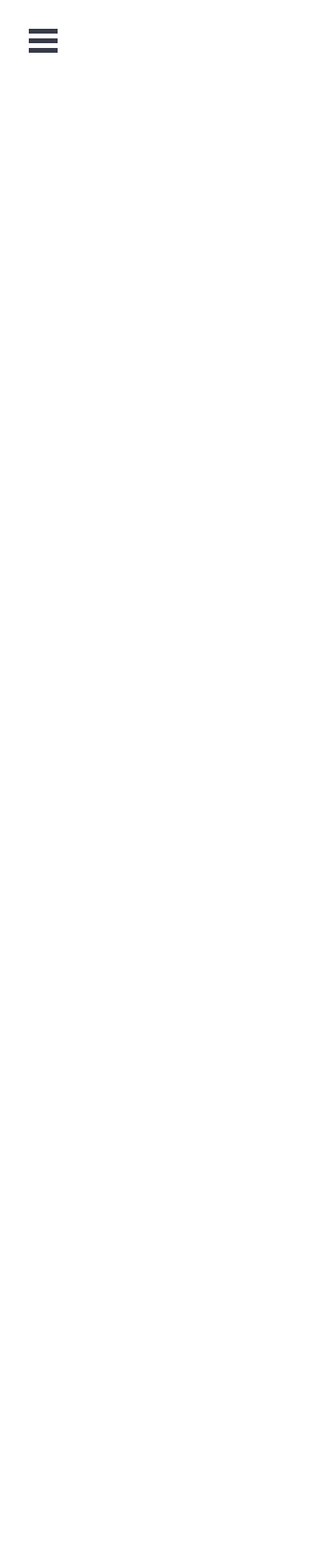
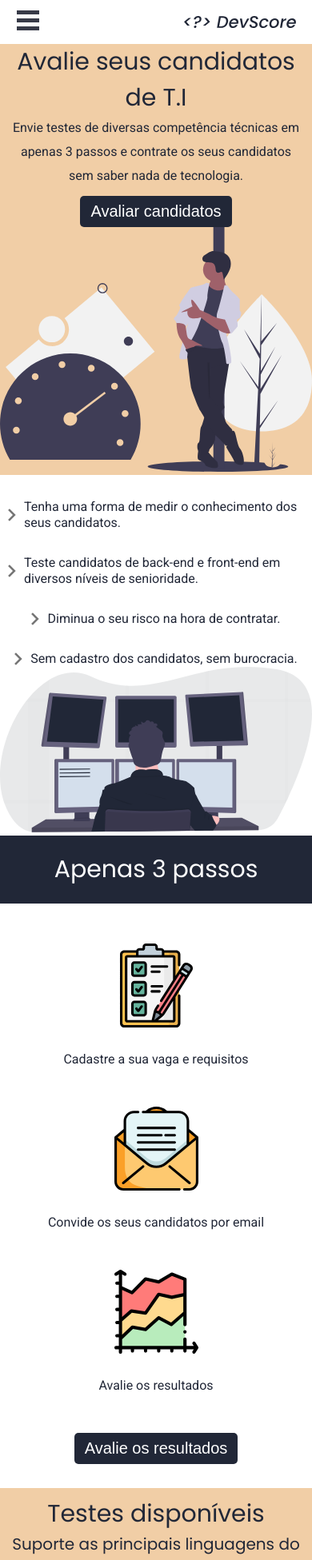
Before and after one commit to fandredev/devscore, a Next.js app: page / in a window 390 px wide. Shown: the top 1951 px of the page at 80% size. Before the commit the page ends 844 px from the top, so only its background shows below. Built offline with nearby package versions, Linux system fonts and the light colour scheme.

Commit message:
feat: add responsive starting in landing

```diff
--- a/src/components/BurgerMenu/styled.ts
+++ b/src/components/BurgerMenu/styled.ts
@@ -2,10 +2,10 @@ import styled from 'styled-components'
 export const styles = {
   bmBurgerButton: {
     position: 'fixed',
-    width: '36px',
-    height: '30px',
-    left: '36px',
-    top: '36px'
+    width: "28px",
+    height: "25px",
+    left: "21px",
+    top: "13px",
   },
   bmBurgerBars: {
     background: '#373a47'
--- /dev/null
+++ b/src/components/Card/Landing/index.tsx
@@ -0,0 +1,15 @@
+import { Aside } from './styled'
+interface CardProps<T> {
+  url: T,
+  alt?: T,
+  text: T
+}
+
+export default function Card({ url, alt, text } : CardProps<string>) {
+  return (
+      <Aside>
+        <img src={url} alt={alt} />
+        <span>{text}</span>
+      </Aside>
+  )
+}
--- /dev/null
+++ b/src/components/Card/Landing/styled.ts
@@ -0,0 +1,24 @@
+import styled from 'styled-components'
+import colors from '../../../constants/colors'
+import fonts from '../../../constants/text'
+import { fullCenter } from '../../../styles/functions'
+
+export const Aside = styled.aside`
+    ${fullCenter};
+    margin: 5rem auto;
+    padding: 0 2rem;
+    > img {
+      width: 30%;
+    }
+    > span {
+      font-weight: 400;
+      color: ${colors.blue_hard};
+      margin-top: 2rem;
+      font-family: ${fonts.secondary};
+    }
+
+    > div button{
+      display: flex;
+      justify-content: center;
+    }
+`
--- a/src/components/Header/Landing/index.tsx
+++ b/src/components/Header/Landing/index.tsx
@@ -1,6 +1,7 @@
 import BurgerMenu from '../../BurgerMenu'
 import React, { useEffect, useState } from 'react'
-import ItemsList from './ItemsList/index';
+import ItemsList from './ItemsList';
+import { Container } from './styled'
 
 export default function Header(){
   const [width, setWidth] = useState<number>(0)
@@ -14,7 +15,17 @@ export default function Header(){
   }, [handleWindowState]);
   return (
     width <= 600 ? (
+      <>
       <BurgerMenu />
+        <Container>
+        <figure id="responsive">
+            <img
+              src="/images/devscore.svg"
+              alt="Devscore"
+            />
+        </figure>
+      </Container>
+      </>
     ):
       <ItemsList />
   )
--- /dev/null
+++ b/src/components/Header/Landing/styled.ts
@@ -0,0 +1,18 @@
+import styled from 'styled-components'
+
+export const Container = styled.aside`
+  > figure {
+    @media (max-width: 800px) {
+     display: flex;
+      justify-content: flex-end;
+      align-items: center;
+      padding: 0 2rem;
+    }
+    > img {
+      @media (max-width: 800px) {
+      margin-top: 2rem;
+        width: 40%;
+      }
+    }
+  }
+`
--- a/src/constants/colors.tsx
+++ b/src/constants/colors.tsx
@@ -1,3 +1,4 @@
 export default {
-  blue_hard: "#212737"
+  blue_hard: "#212737",
+  orange: "#F1CEA6"
 }
--- a/src/pages/index.tsx
+++ b/src/pages/index.tsx
@@ -1,11 +1,88 @@
 import Header from '../components/Header/Landing'
 import Footer from '../components/Footer';
+import { Main, SectionInformations, SectionPass, SectionStartFree, SectionTestAvailable, SectionTechs } from '../styles/Landing'
+import { _Button } from '../components/Button/styled';
+import colors from '../constants/colors'
+import Card from '../components/Card/Landing/index';
 
 export default function Landing() {
   return (
     <>
     <Header />
-    {/* <Footer /> */}
+    <Main>
+      <section>
+        <h1>Avalie seus candidatos de <abbr title="Tecnologia da informação">T.I</abbr></h1>
+        <p>Envie testes de diversas competência técnicas em apenas 3 passos e contrate os seus candidatos sem saber nada de tecnologia.</p>
+        <_Button bg={colors.blue_hard}>Avaliar candidatos</_Button>
+      </section>
+      <figure>
+        <img src="/images/menAndClock.svg" alt="Imagem ilustrativa de um homem olhando para um relógio" />
+      </figure>
+    </Main>
+    <SectionInformations>
+      <div>
+        <ol>
+          <li>
+            <img src="/images/icons/arrow-right.svg" alt="" />
+            <span>
+            Tenha uma forma de medir o conhecimento dos seus candidatos.
+            </span>
+          </li>
+          <li>
+            <img src="/images/icons/arrow-right.svg" alt="" />
+            <span>
+             Teste candidatos de back-end e front-end em diversos níveis de senioridade.
+            </span>
+          </li>
+          <li>
+            <img src="/images/icons/arrow-right.svg" alt="" />
+            <span>Diminua o seu risco na hora de contratar.</span>
+          </li>
+          <li>
+            <img src="/images/icons/arrow-right.svg" alt="" />
+            <span>Sem cadastro dos candidatos, sem burocracia.</span>
+          </li>
+        </ol>
+        <figure>
+          <img src="/images/menAndComputer.svg"  alt="Imagem ilustrativa de um homem olhando para 3 computadores" />
+        </figure>
+      </div>
+    </SectionInformations>
+    <SectionPass>
+      <h2>Apenas 3 passos</h2>
+    </SectionPass>
+    <SectionStartFree>
+      <aside>
+        <img src="/images/control-list.svg" alt="Imagem ilustrativa de uma lista de controle"/>
+        <span>Cadastre a sua vaga e requisitos</span>
+      </aside>
+      <aside>
+        <img src="/images/mail.svg" alt="Imagem ilustrativa de um caixa de email"/>
+        <span>Convide os seus candidatos por email</span>
+      </aside>
+      <aside>
+        <img src="/images/line-graphic.svg" alt="Imagem ilustrativa de um gráfico"/>
+        <span>Avalie os resultados</span>
+      </aside>
+      <div>
+        <_Button bg={colors.blue_hard}>Avalie os resultados</_Button>
+      </div>
+    </SectionStartFree>
+    <SectionTestAvailable>
+      <h3>Testes disponíveis</h3>
+      <h6>Suporte as principais linguagens do mercado</h6>
+    </SectionTestAvailable>
+
+    <SectionTechs>
+      <Card text="HTML5" alt="Hyper Text Markup Language" url="/images/icons/html.svg" />
+      <Card text="Javascript" url="/images/icons/js.svg" />
+      <Card text="CSS3" alt="Cascading Style Sheet" url="/images/icons/css.svg" />
+      <Card text="PHP" alt="Cascading Style Sheet" url="/images/icons/php.svg" />
+      <Card text="C#" url="images/icons/csharp.svg" />
+      <Card text="Java" url="images/icons/java.svg" />
+      <Card text="Python" url="images/icons/python.svg" />
+    </SectionTechs>
+    <Footer />
     </>
   )
 }
--- a/src/styles/Landing/index.ts
+++ b/src/styles/Landing/index.ts
@@ -1,6 +1,114 @@
-import styled from 'styled-components'
+import styled, { css } from 'styled-components'
+import colors from '../../constants/colors'
+import fonts from '../../constants/text'
+import { fullCenter } from '../../styles/functions'
 
-export const Title = styled.h1`
-  font-size: 32px;
-  //color: ${({ theme }) => theme.colors.primary};
+const aside = css`
+    ${fullCenter};
+    margin: 5rem auto;
+    padding: 0 2rem;
 `
+
+export const Main = styled.main`
+  background: ${colors.orange};
+  margin-top: 2rem;
+  > section {
+      color: ${colors.blue_hard};
+      text-align: center;
+    > h1 {
+      font-family: ${fonts.secondary};
+      font-weight: 400;
+      font-size: 3rem;
+    }
+    > p {
+      font-family: ${fonts.primary};
+      padding: 0 1rem;
+      line-height: 3rem;
+    }
+    > button {
+      margin-top: 1rem;
+    }
+  }
+
+  > figure {
+    > img {
+      width: 100%;
+    }
+  }
+`
+export const SectionInformations = styled.section`
+  > div {
+    > ol {
+      > li {
+        display: flex;
+        justify-content: center;
+        align-items: center;
+        line-height: 2rem;
+        padding: 0 1rem;
+        margin-top: 3rem;
+        color: ${colors.blue_hard};
+        > img {
+          width: 10px;
+        }
+        > span {
+          margin-left: 1rem;
+        }
+      }
+    }
+    > figure {
+      > img {
+        width: 100%;
+      }
+    }
+  }
+`
+export const SectionPass = styled.section`
+  background: ${colors.blue_hard};
+  color: #fff;
+  padding: 2rem 0;
+  > h2 {
+    font-size: 3rem;
+    font-family: ${fonts.secondary};
+    text-align: center;
+    font-weight: 400;
+  }
+`
+export const SectionStartFree = styled.section`
+  > aside {
+    ${aside};
+    > img {
+      width: 30%;
+    }
+    > span {
+      font-weight: 400;
+      color: ${colors.blue_hard};
+      margin-top: 3rem;
+    }
+}
+  div{
+    display: flex;
+    justify-content: center;
+  }
+`
+export const SectionTestAvailable = styled.section`
+    color: ${colors.blue_hard};
+    background: ${colors.orange};
+    font-weight: 0;
+    font-family: ${fonts.secondary};
+    text-align: center;
+    margin: 3rem 0;
+    padding: 1rem 0;
+  > h3 {
+    font-weight: 400;
+    font-size: 3rem;
+  }
+  > h6 {
+    font-weight: 400;
+    font-size: 2rem;
+  }
+`
+export const SectionTechs = styled.section`
+  aside {
+   ${aside};
+  }
+`
```
Also changed, not shown: public/images/icons/csharp.svg (renamed from public/images/icons/c#.svg).
